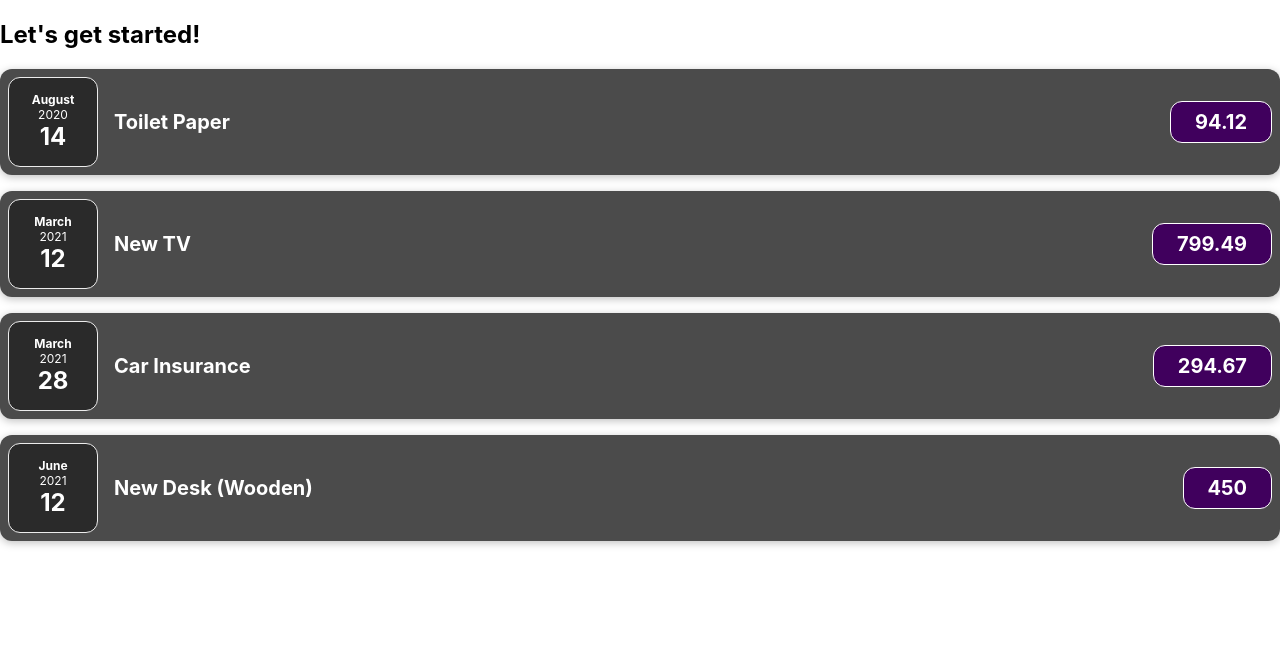
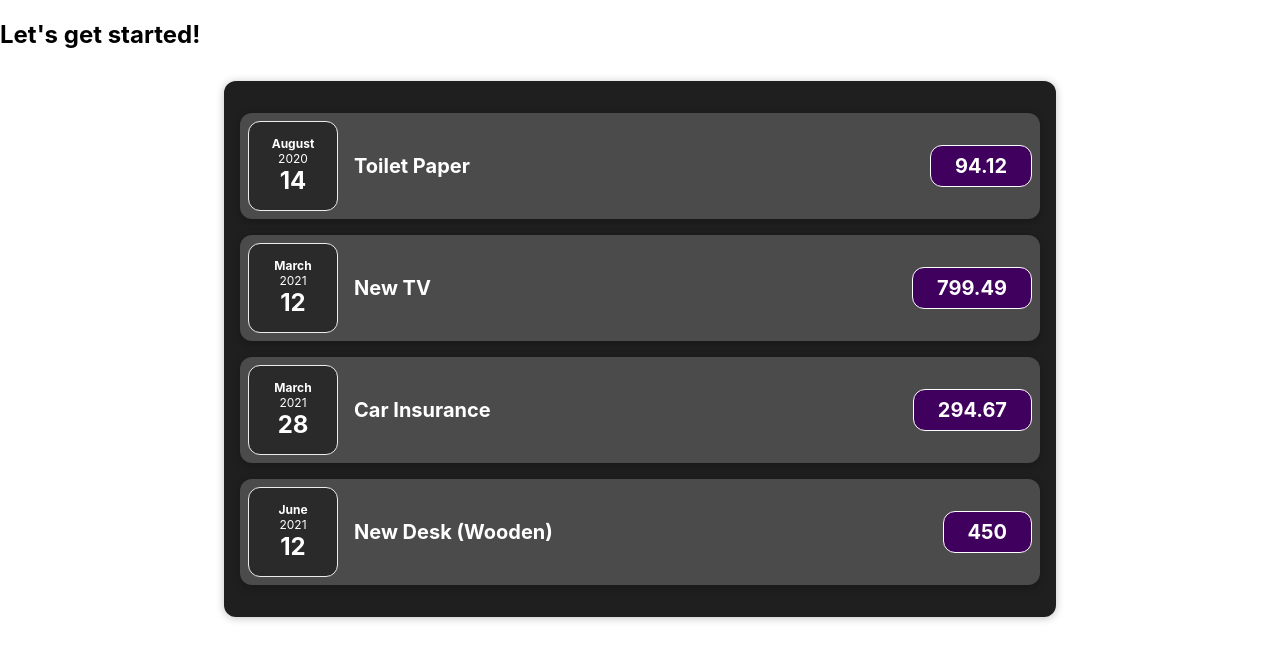
Before and after one commit to ptkhavare/react, a React (Create React App) app in the folder react-complete-guide/: page / in a window 1280 px wide. Shown: the top 660 px of the page. Built offline with nearby package versions, Linux system fonts and the light colour scheme.

Commit message:
Added component to hold all Expense Items

```diff
--- a/react-complete-guide/src/App.js
+++ b/react-complete-guide/src/App.js
@@ -1,6 +1,6 @@
 import logo from "./logo.svg";
 import "./App.css";
-import ExpenseItem from "./components/ExpenseItem";
+import Expenses from "./components/Expenses";
 
 function App() {
   const ExpenseItems = [
@@ -10,7 +10,12 @@ function App() {
       amount: 94.12,
       date: new Date(2020, 7, 14),
     },
-    { id: "e2", title: "New TV", amount: 799.49, date: new Date(2021, 2, 12) },
+    {
+      id: "e2",
+      title: "New TV",
+      amount: 799.49,
+      date: new Date(2021, 2, 12),
+    },
     {
       id: "e3",
       title: "Car Insurance",
@@ -27,26 +32,7 @@ function App() {
   return (
     <div>
       <h2>Let's get started!</h2>
-      <ExpenseItem
-        title={ExpenseItems[0].title}
-        amount={ExpenseItems[0].amount}
-        date={ExpenseItems[0].date}
-      />
-      <ExpenseItem
-        title={ExpenseItems[1].title}
-        amount={ExpenseItems[1].amount}
-        date={ExpenseItems[1].date}
-      />
-      <ExpenseItem
-        title={ExpenseItems[2].title}
-        amount={ExpenseItems[2].amount}
-        date={ExpenseItems[2].date}
-      />
-      <ExpenseItem
-        title={ExpenseItems[3].title}
-        amount={ExpenseItems[3].amount}
-        date={ExpenseItems[3].date}
-      />
+      <Expenses items={ExpenseItems} />
     </div>
   );
 }
--- /dev/null
+++ b/react-complete-guide/src/components/Expenses.css
@@ -0,0 +1,9 @@
+.expenses {
+  padding: 1rem;
+  background-color: rgb(31, 31, 31);
+  margin: 2rem auto;
+  width: 50rem;
+  max-width: 95%;
+  border-radius: 12px;
+  box-shadow: 0 1px 8px rgba(0, 0, 0, 0.25);
+}
--- /dev/null
+++ b/react-complete-guide/src/components/Expenses.js
@@ -0,0 +1,30 @@
+import React from "react";
+import ExpenseItem from "./ExpenseItem";
+import "./Expenses.css";
+function Expenses(props) {
+  return (
+    <div className="expenses">
+      <ExpenseItem
+        title={props.items[0].title}
+        amount={props.items[0].amount}
+        date={props.items[0].date}
+      />
+      <ExpenseItem
+        title={props.items[1].title}
+        amount={props.items[1].amount}
+        date={props.items[1].date}
+      />
+      <ExpenseItem
+        title={props.items[2].title}
+        amount={props.items[2].amount}
+        date={props.items[2].date}
+      />
+      <ExpenseItem
+        title={props.items[3].title}
+        amount={props.items[3].amount}
+        date={props.items[3].date}
+      />
+    </div>
+  );
+}
+export default Expenses;
```
